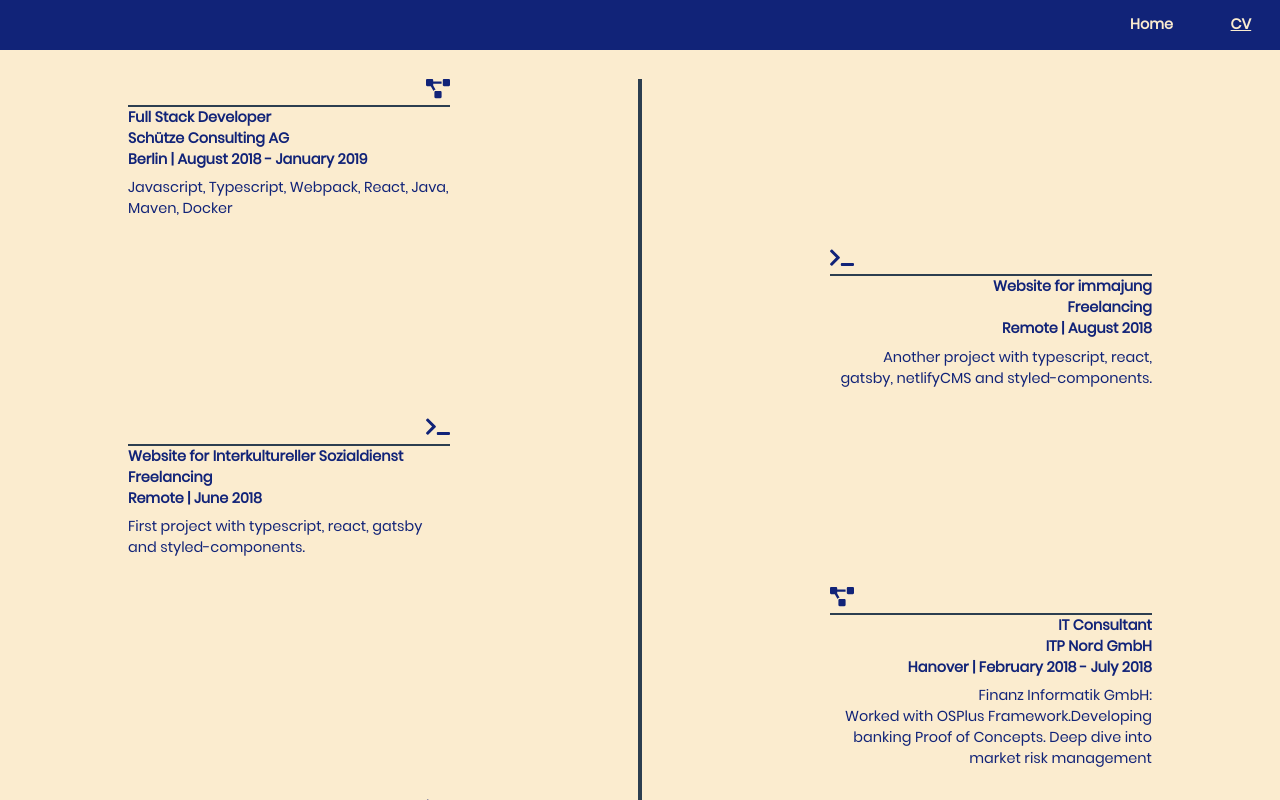
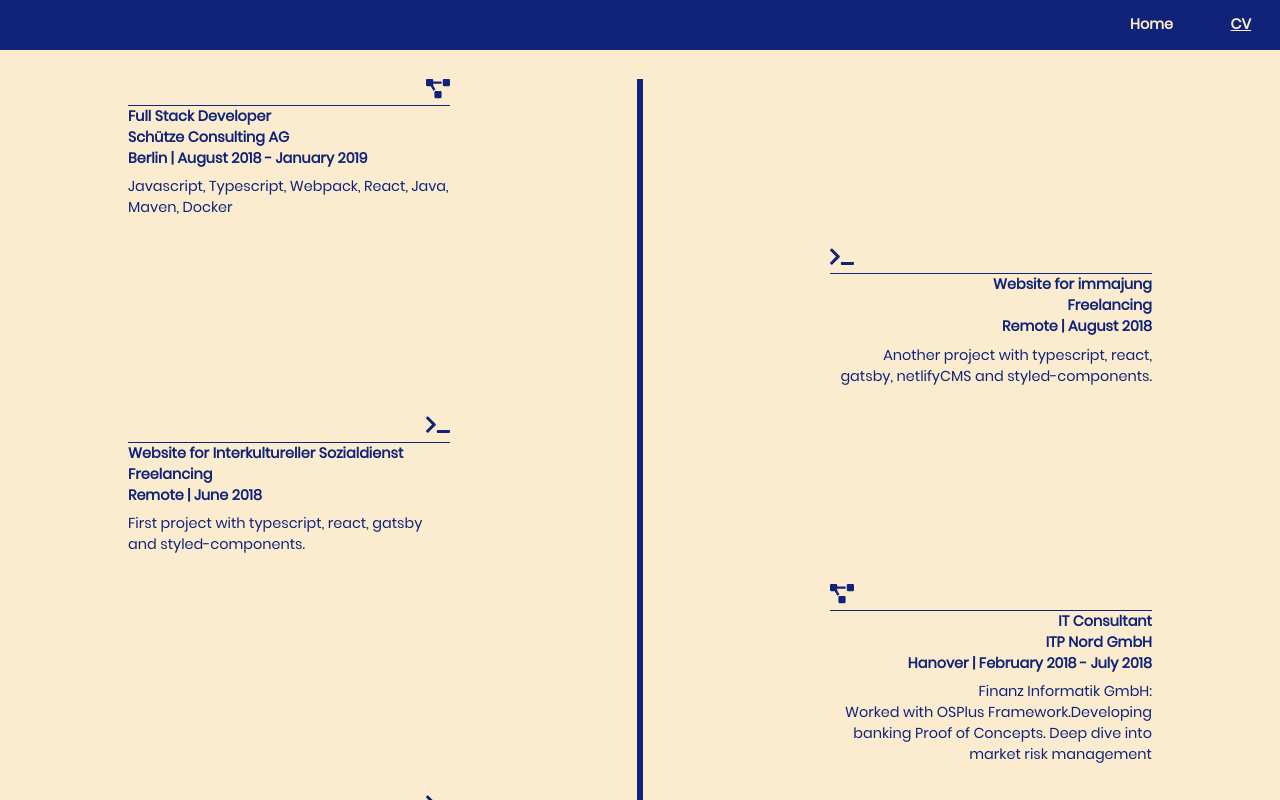
Before and after one commit to makiri1993/my-website, a Vue app: page /cv in a window 1280 px wide. Shown: the top 800 px of the page. Built offline with nearby package versions, Linux system fonts and the light colour scheme; the HTML template or start-up script is replaced by a standard one.

Commit message:
final style

```diff
--- a/src/components/Introduction.vue
+++ b/src/components/Introduction.vue
@@ -2,7 +2,7 @@
   <div class="introduction-container mb-1 py-2">
     <img
       class="introduction-image"
-      src="../assets/city.jpg"
+      src="../assets/nerd.jpg"
       alt="Picture of guy in front of computers"
     >
     <div class="side-text-container pt-4">
@@ -38,7 +38,7 @@
 <style scoped>
 .introduction-container {
   display: grid;
-  grid-template-columns: repeat(2, 1fr);
+  grid-template-columns: 1fr 1fr;
   grid-template-rows: repeat(2, max-content);
   grid-row-gap: var(--medium-space);
   grid-column-gap: var(--medium-space);
@@ -58,7 +58,7 @@
   grid-row: 2;
   display: block;
   text-align: left;
-  width: 30vw;
+  width: 40vw;
   line-height: 2;
   border: var(--primary-border);
   border-radius: var(--standard-border-radius);
--- a/src/components/Timeline/TimelineContainer.vue
+++ b/src/components/Timeline/TimelineContainer.vue
@@ -67,7 +67,7 @@
   grid-row: 1 / end;
   justify-self: center;
   height: 100%;
-  width: 4px;
-  background: var(--color-black);
+  width: 0.5vw;
+  background: var(--primary-color);
 }
 </style>
--- a/src/components/Timeline/TimelineElement.vue
+++ b/src/components/Timeline/TimelineElement.vue
@@ -74,9 +74,7 @@
 }
 
 .timeline-element-border {
-  border-top: solid;
-  border-top-width: 2px;
-  border-color: var(--color-black);
+  border-top: var(--primary-border);
   width: 100%;
 }
 </style>
```
